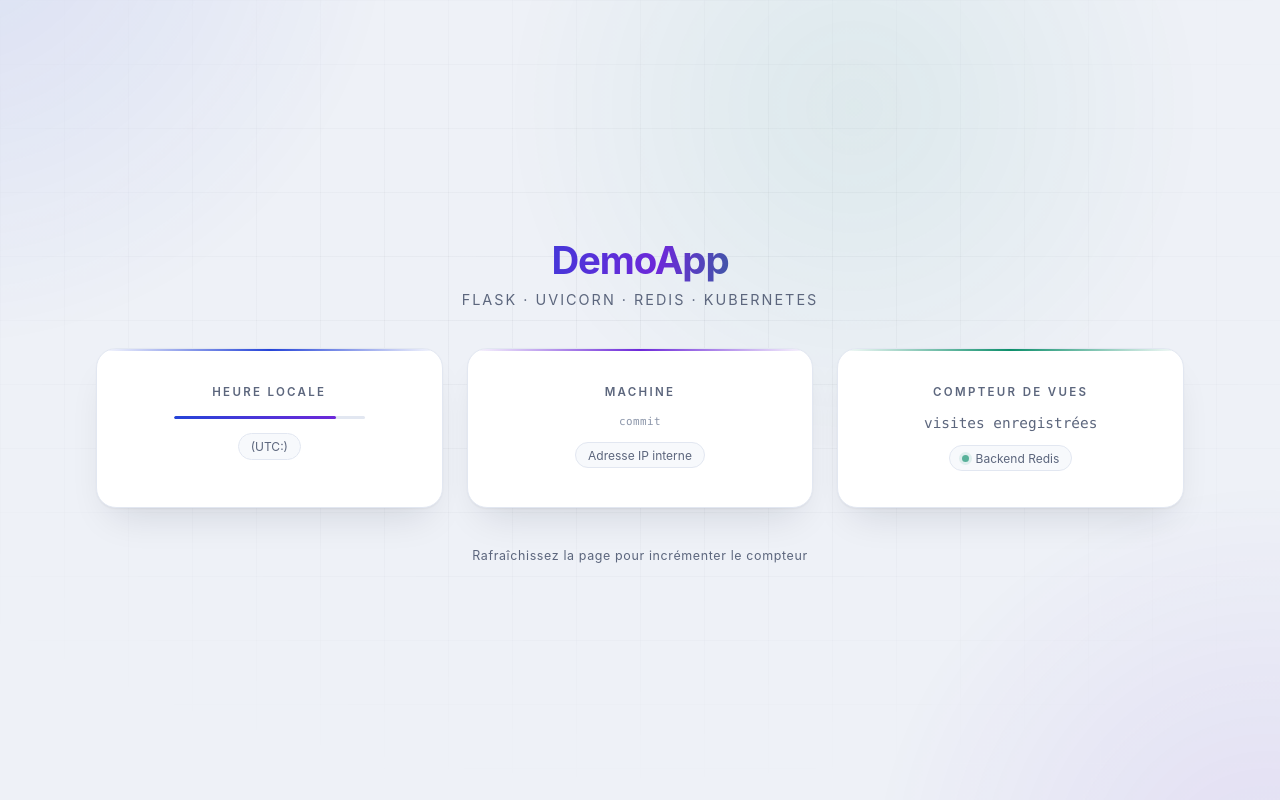
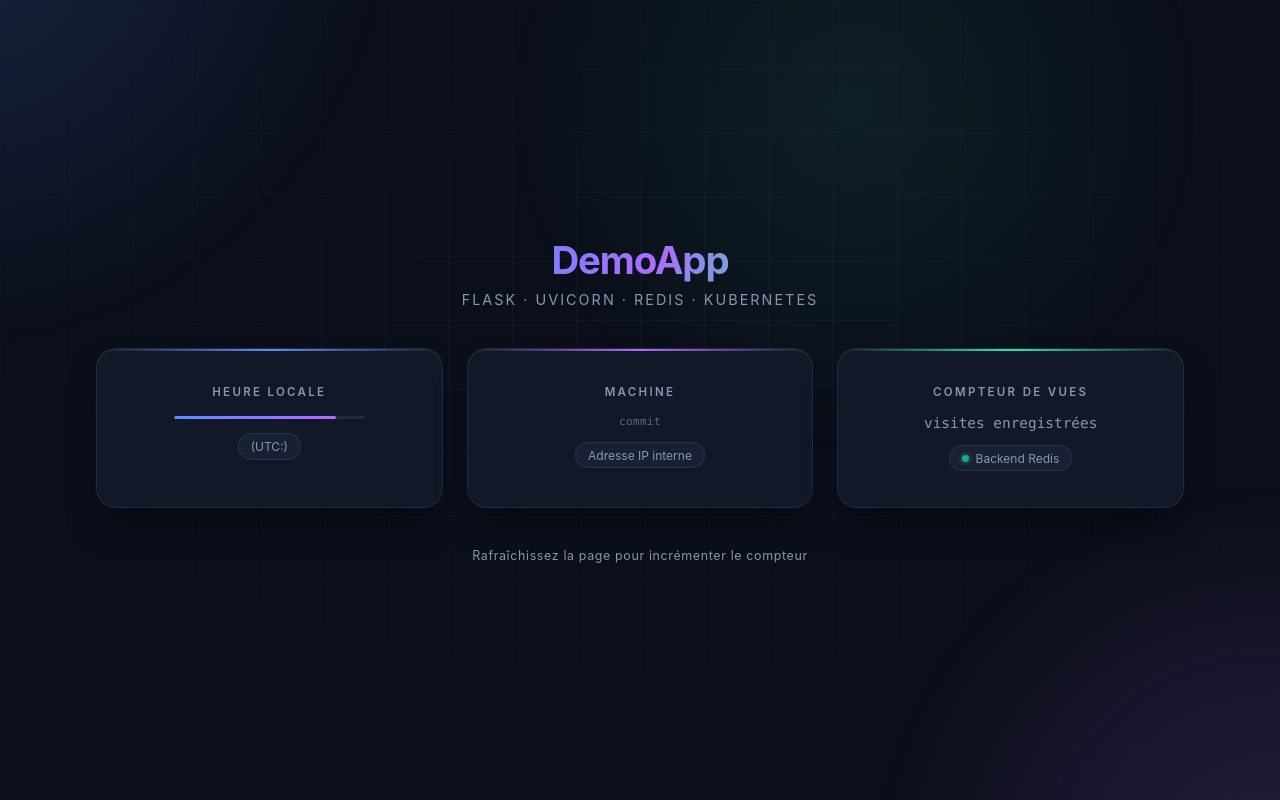
Before and after one commit to OPS-NC/DemoApp, a Flask app: template templates/index.html in a window 1280 px wide. Run offline with Flask 3, Linux system fonts and the light colour scheme; the template is opened without the code that fills it, so the values that code supplies are empty.

Commit message:
[Claude] feat: thème sombre de la page d'accueil
Bascule la palette en dark mode : fond nuit, cartes sombres opaques avec
reflet interne et ombres profondes, accents plus lumineux pour garder le
contraste, halos d'ambiance renforcés. Le badge passe sur un token de
surface au lieu d'une couleur codée en dur.

Conserve la barre de minute, le point d'état Redis, le focus visible et
prefers-reduced-motion.

Co-Authored-By: Claude Opus 5.5 <noreply@anthropic.com>

```diff
--- a/templates/index.html
+++ b/templates/index.html
@@ -3,22 +3,23 @@
 <head>
 <meta charset="utf-8">
 <meta name="viewport" content="width=device-width, initial-scale=1">
-<meta name="color-scheme" content="light">
+<meta name="color-scheme" content="dark">
 <title>DemoApp</title>
 <style>
   :root {
-    --bg: #eef1f7;
-    --surface: #ffffff;
-    --line: #e2e7f1;
-    --line-strong: #cdd5e4;
-    --text: #101423;
-    --muted: #5c667d;
-    --faint: #8b95a9;
-    --accent: #2544d8;
-    --accent-2: #6d28d9;
-    --accent-3: #0d8f6b;
-    --danger: #c62a25;
-    --grid: rgba(16, 20, 35, 0.045);
+    --bg: #0b0f1a;
+    --surface: #121827;
+    --surface-2: #182033;
+    --line: rgba(255, 255, 255, 0.08);
+    --line-strong: rgba(255, 255, 255, 0.18);
+    --text: #eef2fa;
+    --muted: #8b95ad;
+    --faint: #5f6982;
+    --accent: #5b8cff;
+    --accent-2: #b06bff;
+    --accent-3: #2ee6a8;
+    --danger: #ff5d57;
+    --grid: rgba(255, 255, 255, 0.035);
   }
 
   * { box-sizing: border-box; margin: 0; padding: 0; }
@@ -37,15 +38,15 @@
     overflow-x: hidden;
   }
 
-  /* Deux couches d'ambiance : teintes diffuses + trame technique, pensées pour le fond clair. */
+  /* Deux couches d'ambiance : teintes diffuses + trame technique, pensées pour le fond sombre. */
   body::before {
     content: "";
     position: fixed;
     inset: -30%;
     background:
-      radial-gradient(45rem 45rem at 18% 12%, rgba(37, 68, 216, 0.10), transparent 62%),
-      radial-gradient(40rem 40rem at 82% 88%, rgba(109, 40, 217, 0.09), transparent 62%),
-      radial-gradient(35rem 35rem at 62% 28%, rgba(13, 143, 107, 0.07), transparent 62%);
+      radial-gradient(45rem 45rem at 18% 12%, rgba(91, 140, 255, 0.18), transparent 62%),
+      radial-gradient(40rem 40rem at 82% 88%, rgba(176, 107, 255, 0.16), transparent 62%),
+      radial-gradient(35rem 35rem at 62% 28%, rgba(46, 230, 168, 0.08), transparent 62%);
     z-index: -2;
     animation: drift 32s ease-in-out infinite alternate;
   }
@@ -104,8 +105,8 @@
     border-radius: 1.25rem;
     background: var(--surface);
     box-shadow:
-      0 1px 2px rgba(16, 24, 40, 0.05),
-      0 1.25rem 2.5rem -1rem rgba(16, 24, 40, 0.14);
+      inset 0 1px 0 rgba(255, 255, 255, 0.04),
+      0 1.25rem 2.5rem -1rem rgba(0, 0, 0, 0.6);
     text-align: center;
     transition: transform 0.25s ease, box-shadow 0.25s ease, border-color 0.25s ease;
   }
@@ -114,11 +115,11 @@
     transform: translateY(-4px);
     border-color: var(--line-strong);
     box-shadow:
-      0 1px 2px rgba(16, 24, 40, 0.05),
-      0 2rem 3.5rem -1rem rgba(16, 24, 40, 0.18);
+      inset 0 1px 0 rgba(255, 255, 255, 0.06),
+      0 2rem 3.5rem -1rem rgba(0, 0, 0, 0.7);
   }
 
-  /* Sur fond clair la profondeur vient du liseré, pas d'un halo lumineux. */
+  /* Liseré lumineux en tête de carte : la profondeur vient de la lumière, pas de l'ombre. */
   .card::after {
     content: "";
     position: absolute;
@@ -198,7 +199,7 @@
     padding: 0.3rem 0.75rem;
     border: 1px solid var(--line);
     border-radius: 999px;
-    background: #f7f9fc;
+    background: var(--surface-2);
     font-size: 0.75rem;
     color: var(--muted);
   }
@@ -208,13 +209,13 @@
     height: 0.45rem;
     border-radius: 50%;
     background: var(--accent-3);
-    box-shadow: 0 0 0 3px rgba(13, 143, 107, 0.15);
+    box-shadow: 0 0 0 3px rgba(46, 230, 168, 0.18);
     animation: beat 2.4s ease-in-out infinite;
   }
 
   .dot.ko {
     background: var(--danger);
-    box-shadow: 0 0 0 3px rgba(198, 42, 37, 0.15);
+    box-shadow: 0 0 0 3px rgba(255, 93, 87, 0.18);
   }
 
   @keyframes beat {
```
